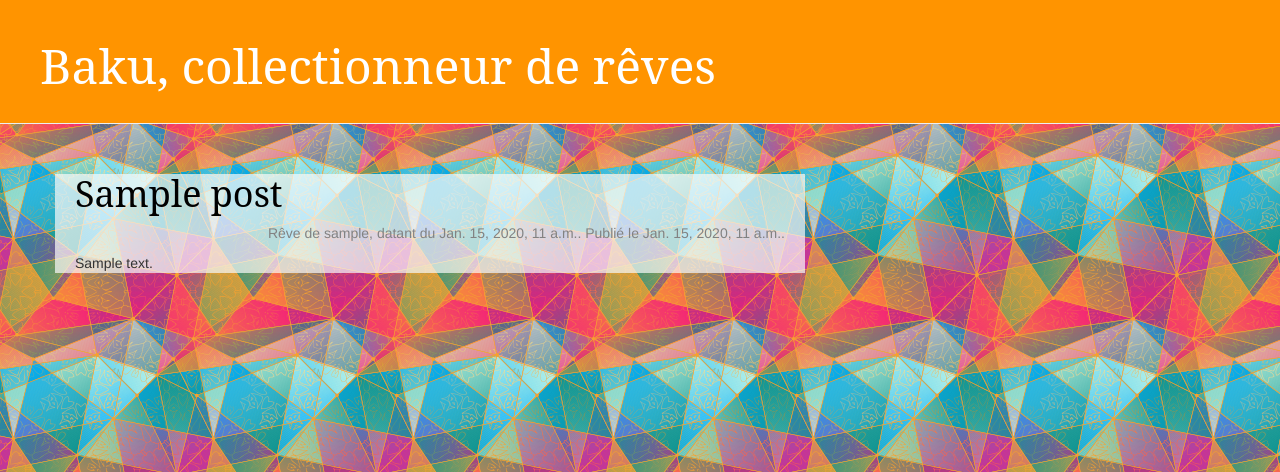
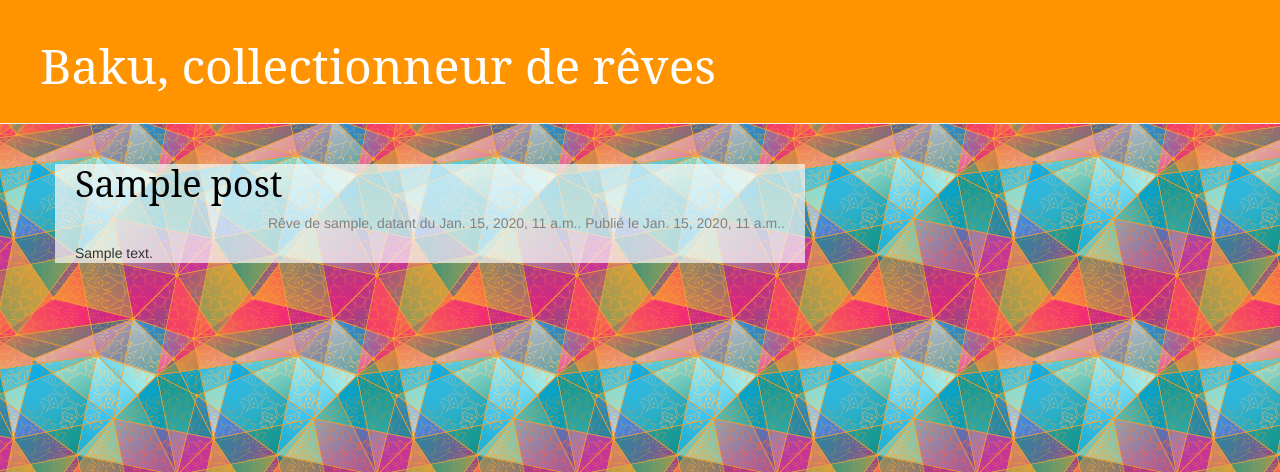
Before and after one commit to caiu-quinn/baku, a Django app: template blog/templates/blog/post_list.html in a window 1280 px wide. Shown: the top 472 px of the page. Run offline with Django 3.2, Linux system fonts and the light colour scheme; the template is opened without the code that fills it: values that come from a table or form of the project are taken from there, others are empty; tables that the repository leaves empty hold one stand-in row (values such as "Sample post"); some libraries are stand-ins or nearby versions.

Commit message:
test post-txt 3

```diff
--- a/blog/static/css/blog.css
+++ b/blog/static/css/blog.css
@@ -57,9 +57,6 @@ h1, h2, h3, h4 {
     color: #000000;
 }
 
-.post-txt {
-    margin-left: 20px;
-  	margin-right: 20px;
-  	margin-top: 30px;
-  	margin-bottom: 30px;
+.dream {
+    margin: 20px;
 }
--- a/blog/templates/blog/post_list.html
+++ b/blog/templates/blog/post_list.html
@@ -3,7 +3,7 @@
 {% block content %}
     {% for post in posts %}
         <div class="post">
-          <div class="post-txt">
+          <div class="dream">
             <h1><a href="">{{ post.title }}</a></h1>
             <div class="date">
               Rêve de {{ post.author }},
```
